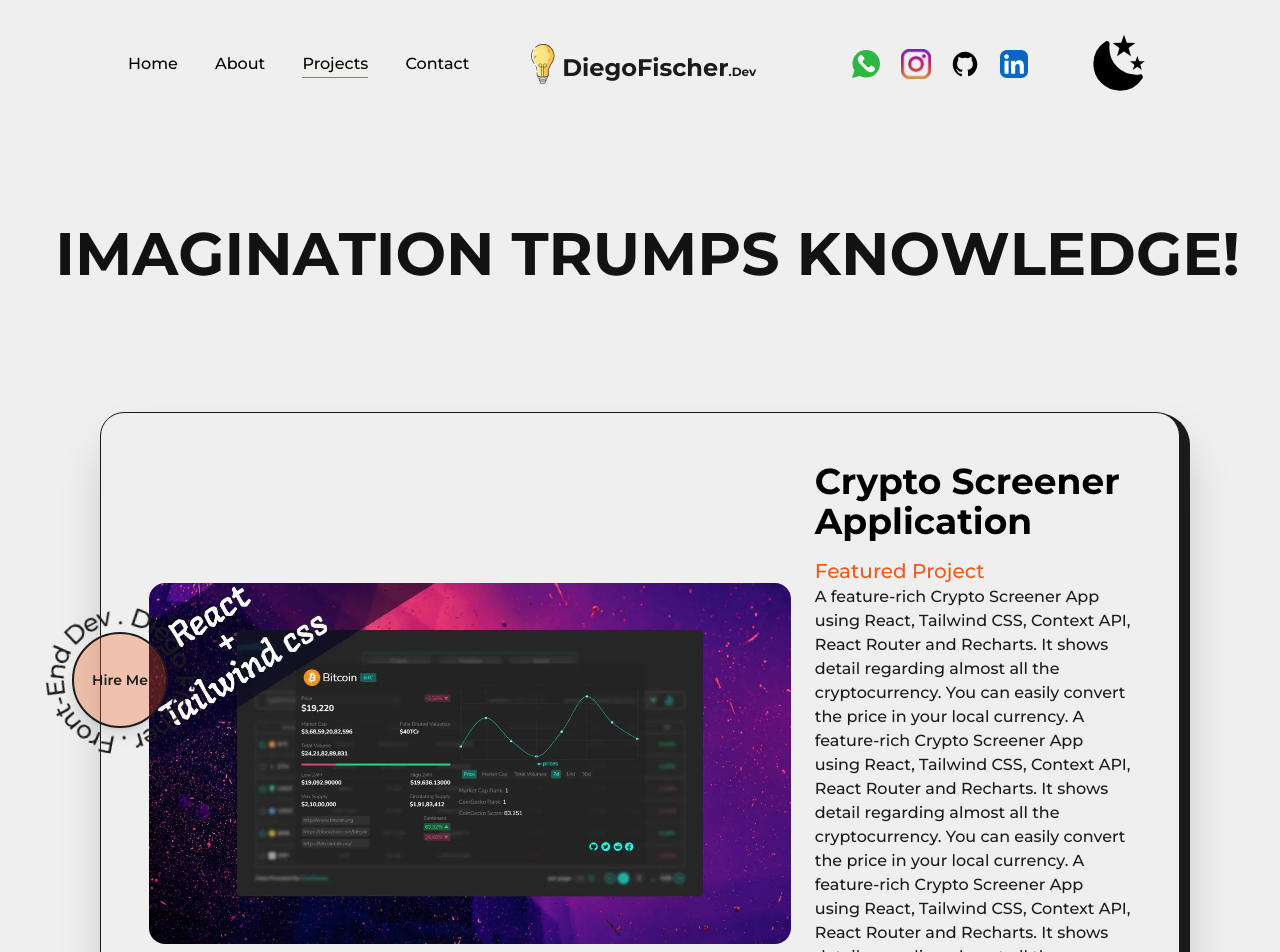
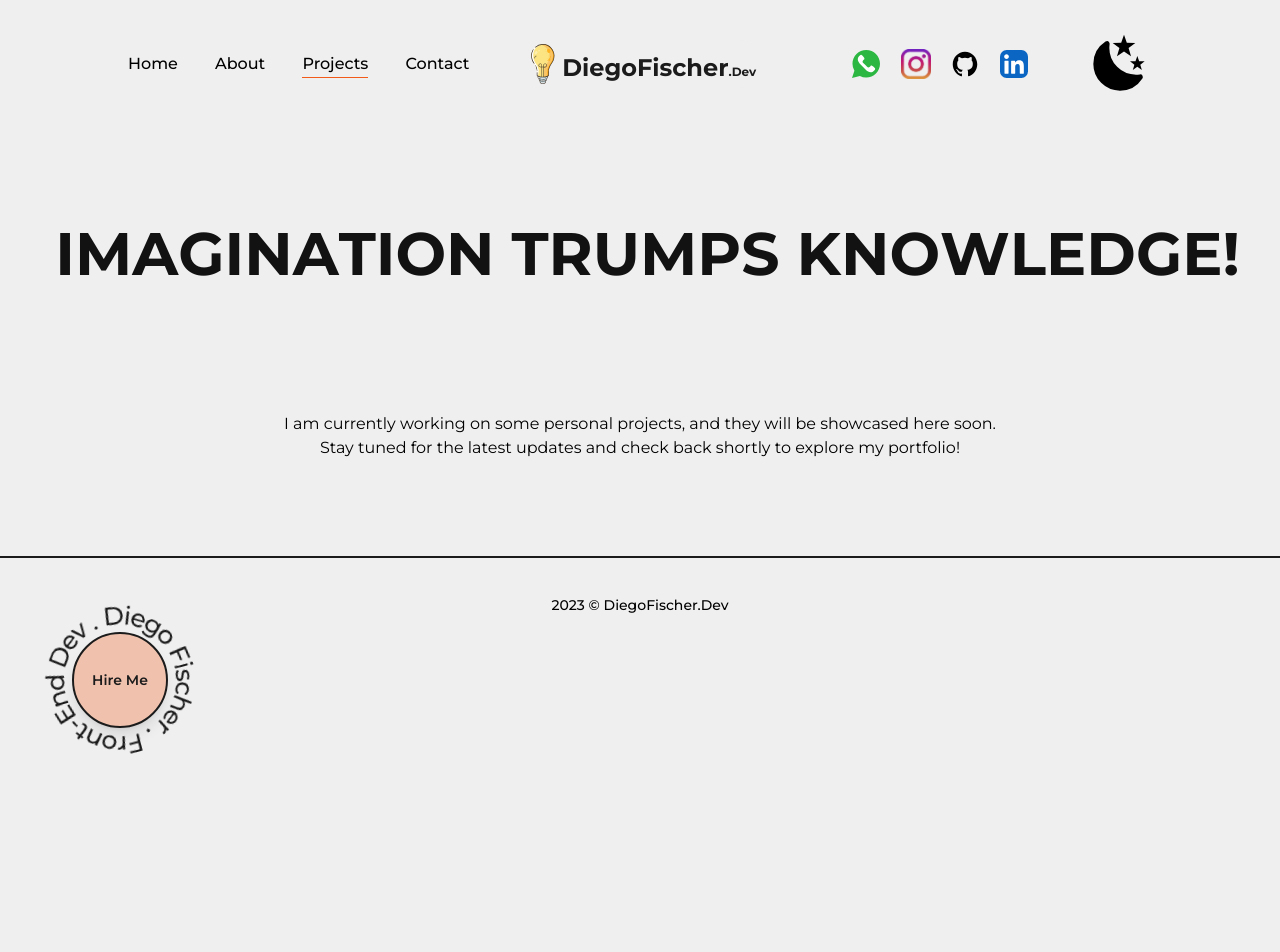
Before and after one commit to DiegoFischerDev/MyPotifolio-Next-Tailwind, a Next.js app: page /projects in a window 1280 px wide. Shown: the top 952 px of the page. After the commit the page ends 800 px from the top, so only its background shows below. Built offline with nearby package versions, Linux system fonts and the light colour scheme.

Commit message:
@refactor removed mock product cards

```diff
--- a/src/app/about/page.js
+++ b/src/app/about/page.js
@@ -60,7 +60,7 @@ export default function about() {
             I am currently studying for a degree in software development and working as a part-time developer at Arsenal Tecnologia in <span className='text-primary dark:text-primaryDark'>Portugal</span>.
           </p>
           <p className='font-medium mb-3'>
-            I also undertake freelance projects, ranging from website creation to developing software for internal company use and mobile applications.
+            I also do freelance projects, ranging from creating websites and mobile apps to developing systems for internal company use.
           </p>
           <p className='font-medium mb-6'>
             My current goal is to join a team where I can learn and contribute as a full-time <span className='text-primary dark:text-primaryDark'>Front-end Developer</span>.
--- a/src/app/projects/page.js
+++ b/src/app/projects/page.js
@@ -15,7 +15,10 @@ export default function projects() {
 
       <AnimatedText text="Imagination Trumps Knowledge!" className="pl-8 tablet:pl-0 pt-24 pb-32 desktop:pt-16 desktop:pb-24 tablet:pb-10 tablet:pt-10" />
 
-      <div className='flex justify-center flex-wrap gap-20'>
+      <p>I am currently working on some personal projects, and they will be showcased here soon.</p>
+      <p> Stay tuned for the latest updates and check back shortly to explore my portfolio!</p>
+
+      {/* <div className='flex justify-center flex-wrap gap-20'>
 
         <div className=''>
           <ProjectCard
@@ -50,39 +53,7 @@ export default function projects() {
           />
         </div>
 
-        <div className=''>
-          <ProjectCard
-            title="Crypto Screener Application"
-            summary="A feature-rich Crypto Screener App using React, Tailwind CSS, Context API, React Router and Recharts. It shows detail regarding almost all the cryptocurrency. You can easily convert the price in your local currency. A feature-rich Crypto Screener App using React, Tailwind CSS, Context API, React Router and Recharts. It shows detail regarding almost all the cryptocurrency. You can easily convert the price in your local currency. A feature-rich Crypto Screener App using React, Tailwind CSS, Context API, React Router and Recharts. It shows detail regarding almost all the cryptocurrency. You can easily convert the price in your local currency."
-            link="/"
-            type="Featured Project"
-            github="/"
-            img={projectImage}
-          />
-        </div>
-
-        <div className=''>
-          <ProjectCardSmall
-            title="Crypto Screener Application"
-            summary="A feature-rich Crypto Screener App using React, Tailwind CSS, Context API, React Router and Recharts. It shows detail regarding almost all the cryptocurrency. You can easily convert the price in your local currency. A feature-rich Crypto Screener App using React, Tailwind CSS, Context API, React Router and Recharts. It shows detail regarding almost all the cryptocurrency. You can easily convert the price in your local currency. A feature-rich Crypto Screener App using React, Tailwind CSS, Context API, React Router and Recharts. It shows detail regarding almost all the cryptocurrency. You can easily convert the price in your local currency."
-            link="/"
-            type="Featured Project"
-            github="/"
-            img={projectImage}
-          />
-        </div>
-
-        <div className=''>
-          <ProjectCardSmall
-            title="Crypto Screener Application"
-            summary="A feature-rich Crypto Screener App using React, Tailwind CSS, Context API, React Router and Recharts. It shows detail regarding almost all the cryptocurrency. You can easily convert the price in your local currency. A feature-rich Crypto Screener App using React, Tailwind CSS, Context API, React Router and Recharts. It shows detail regarding almost all the cryptocurrency. You can easily convert the price in your local currency. A feature-rich Crypto Screener App using React, Tailwind CSS, Context API, React Router and Recharts. It shows detail regarding almost all the cryptocurrency. You can easily convert the price in your local currency."
-            link="/"
-            type="Featured Project"
-            github="/"
-            img={projectImage}
-          />
-        </div>
-      </div>
+      </div> */}
 
 
     </main>
--- a/src/components/AboutImages.js
+++ b/src/components/AboutImages.js
@@ -21,7 +21,7 @@ export default function AboutImages() {
           src={image}
           alt='Diego Fischer Image'
           priority={true}
-          className={`hidden tablet:inline absolute z-40 -top-[70vh] w-[90vw] h-[60vh] border-2 border-primary dark:border-primaryDark rounded-2xl grayscale-[30%]`}
+          className={`hidden tablet:inline absolute z-40 -top-[70vh] w-[90vw] h-[60vh]  rounded-2xl grayscale-[30%]`}
           sizes="(max-width: 768px) 100vw, (max-width: 1200px) 50vw, 33vw"
           onClick={() => { setImageOpen(false) }}
         />
--- a/src/components/Experience.js
+++ b/src/components/Experience.js
@@ -16,8 +16,8 @@ export default function Experience() {
 
         <ul className='w-full flex flex-col items-start justify-between ml-4 tablet:ml-6'>
           <ExperienceDetails
-            position="Software Developer"
-            company="Freelancer"
+            position="Freelance Software Developer"
+            company="Workana"
             time="2023"
             address="Remote"
             work="As a freelancer, i am having the opportunity to work on a variety of exciting projects, collaborating with clients from around the world, to deliver high-quality web development solutions."
```
Also changed, not shown: 1 other file (tests, documents, lock files or other folders).
